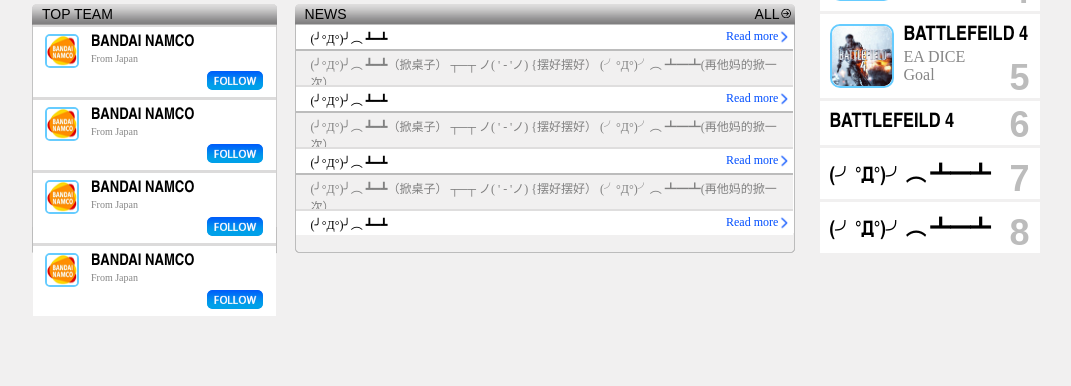
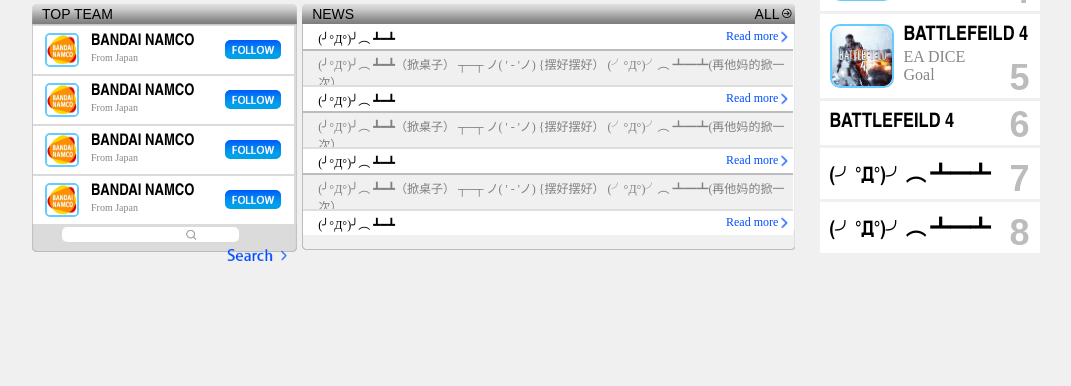
Before and after one commit to miniwangdali/Greamer, a PHP site: page /DbName/Homura/main_page.html in a window 1280 px wide. Shown: the part 605-991 px from the top of the page, without its empty margins (103-1174 px from the left). After the commit the page ends 866 px from the top, so only its background shows below. Run offline with PHP 8.4, Linux system fonts and the light colour scheme.

Commit message:
main page update(unfinished)
增加搜索框

```diff
--- a/Homura/css/main_css.css
+++ b/Homura/css/main_css.css
@@ -95,7 +95,7 @@
 .news{
 	float:right;
 	margin:10px -5px 0 0;
-	width:66%;
+	width:65%;
 	min-height:270px;
 	background-image:url(../image/sub_bg.png);
 	background-size:contain;
@@ -222,7 +222,7 @@
 #topteam{
 	float:left;
 	margin:10px 0 0 0;
-	width:32.3%;
+	width:35%;
 	min-height:270px;
 	background-image:url(../image/topteam_bg.png);
 	background-size:contain;
@@ -238,8 +238,9 @@
 .topteamlist li{
 	float:left;
 	overflow:hidden;
-	margin:3px 1px 0px 1px;
+	margin:2px 1px 0px 1px;
 	padding:7px 0 7px 0;
+	min-width:261px;
 	position:relative;
 	background-color:#fff;
 }
@@ -265,4 +266,34 @@
 	font-family:"Arial Bold";
 	font-size:10px;
 }
+.search{clear:both;}
+.search input{}
+.search input.box{
+	margin: 3px 0 0 30px;
+	border:none;
+	border-radius:5px;
+	background-image:url(../image/search_bg.png);
+	background-repeat:no-repeat;
+	background-size:contain;
+	font-family:"Helvelow", "Arial";
+}
+.search input.button{
+	position:relative;
+	left:-10px;
+	top:6px;
+	display: block;
+	float: right;
+	width: 60px;
+	cursor: pointer;
+	height: 15px;
+	overflow: hidden;
+	border: 0;
+	border-radius: 0px;
+	background:url(../image/search.png);
+	background-repeat:no-repeat;
+	background-size:contain;
+	margin: 0;
+	padding: 0;
+}
+
 .clearframe{clear:both;}
--- a/Homura/main_page.html
+++ b/Homura/main_page.html
@@ -61,7 +61,7 @@
                         		<div class="n">From Japan</div>
                             </div>
                         	<img src="image/follow.png" style="float:right; margin:7px 13px 0 14px; width:56px; height:19px; border:none;"/>
-                    </a>
+
                 		</li>
                 		<li teamrank="2">
                    			<img src="image/BandaiNamco.png" />
@@ -70,7 +70,7 @@
                         		<div class="n">From Japan</div>
                             </div>
                         	<img src="image/follow.png" style="float:right; margin:7px 13px 0 14px; width:56px; height:19px; border:none;"/>
-                    </a>
+
                 		</li>
                		 	<li teamrank="3">
                    			<img src="image/BandaiNamco.png" />
@@ -79,7 +79,7 @@
                         		<div class="n">From Japan</div>
                             </div>
                         	<img src="image/follow.png" style="float:right; margin:7px 13px 0 14px; width:56px; height:19px; border:none;"/>
-                    </a>
+
                 		</li>
                 		<li teamrank="4">
                    			<img src="image/BandaiNamco.png" />
@@ -88,11 +88,16 @@
                         		<div class="n">From Japan</div>
                             </div>
                         	<img src="image/follow.png" style="float:right; margin:7px 13px 0 14px; width:56px; height:19px; border:none;"/>
-                    </a>
+
                 		</li>
+
                 	</ul>
                 <!-- search view -->
-                <div class="clearframe">
+                	<div class="search">
+                    	<form action="" name="searchform" target="_blank">
+                        	<input class="box" type="text" />
+                            <input class="button" type="submit" value="" />
+                        </form>
                 	</div>
                 </div>
                 <!-- news -->
@@ -147,7 +152,9 @@
                             </div>
                         </a>
                         </li>
+                        <div class="clearframe" />
                     </ul>
+
                 </div>
             </div>
         </div>
```
Also changed, not shown: Homura/image/search.png (added), Homura/image/search_bg.png (added), Homura/image/topteam_bg.png. Lines whose indentation alone changed are shown as unchanged.
